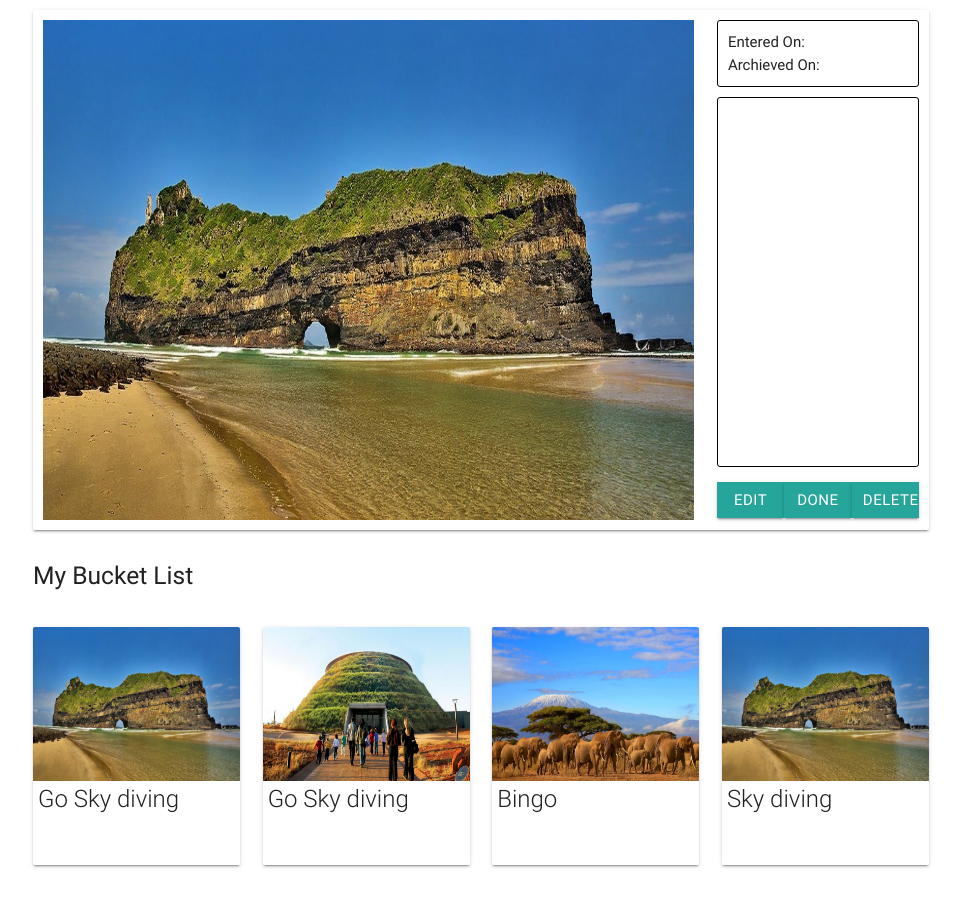
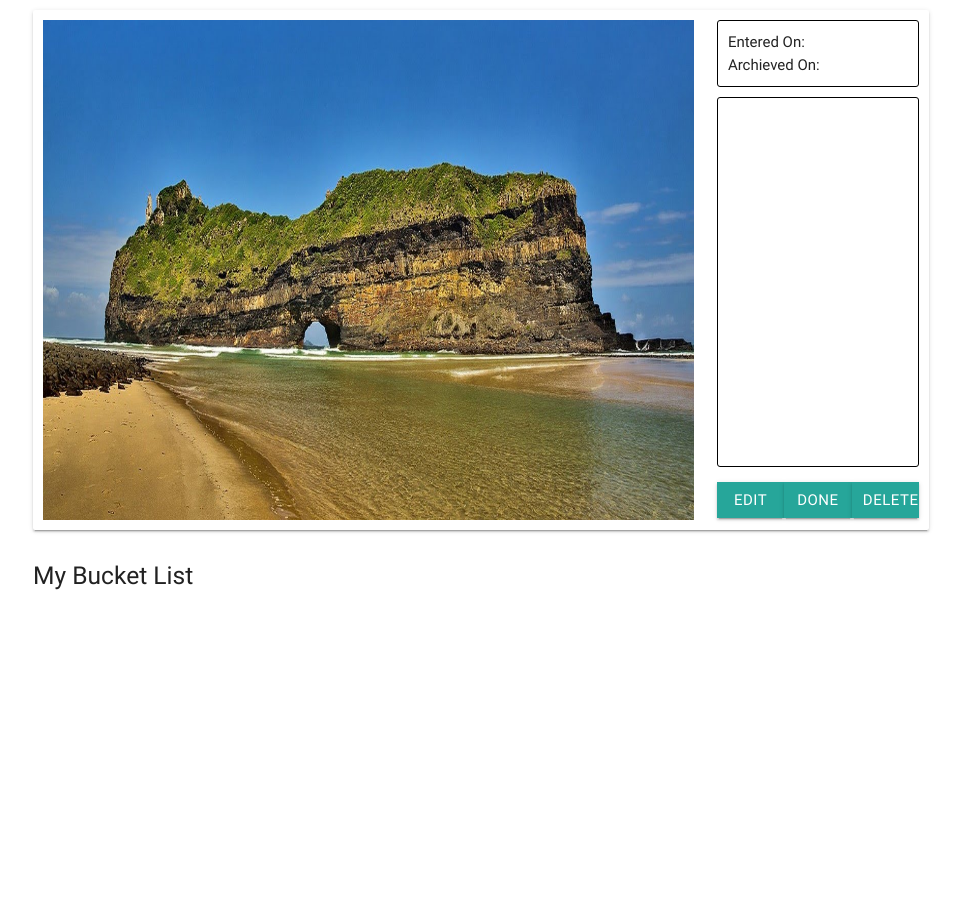
Before and after one commit to devGenie/bucket_list, a Flask app: page /dashboard in a window 1280 px wide. Shown: the part 120-1020 px from the top of the page, without its empty margins (159-1120 px from the left). After the commit the page ends 710 px from the top, so only its background shows below. Run offline with Flask 2, Linux system fonts and the light colour scheme.

Commit message:
Added html bucketlist template

```diff
--- a/app/templates/dashboard.html
+++ b/app/templates/dashboard.html
@@ -75,66 +75,8 @@
 		<div class="col s6"><h5>My Bucket List</h5></div>
 	</div>
 
-	<div class="row">
-		<div class="col s3">
-			<div class="card bk_card">
-			<div class="card-image">
-				<img src="static/images/1.jpg"/>
-			</div>
-			<span class="card-title">
-				Go Sky diving
-			</span>
+	<div class="row" id="bucketlists">
 
-			<div class="card-content">
-
-			</div>
-		</div>
-		</div>
-
-		<div class="col s3">
-			<div class="card bk_card">
-			<div class="card-image">
-				<img src="static/images/2.jpg"/>
-			</div>
-			<span class="card-title">
-				Go Sky diving
-			</span>
-
-			<div class="card-content">
-
-			</div>
-		</div>
-		</div>
-
-		<div class="col s3">
-			<div class="card bk_card">
-			<div class="card-image">
-				<img src="static/images/3.jpg"/>
-			</div>
-			<span class="card-title">
-				Bingo
-			</span>
-
-			<div class="card-content">
-
-			</div>
-		</div>
-		</div>
-
-		<div class="col s3">
-			<div class="card bk_card">
-			<div class="card-image">
-				<img src="static/images/1.jpg"/>
-			</div>
-			<span class="card-title">
-				Sky diving
-			</span>
-
-			<div class="card-content">
-
-			</div>
-		</div>
-		</div>
 	</div>
 </div>
 
```
